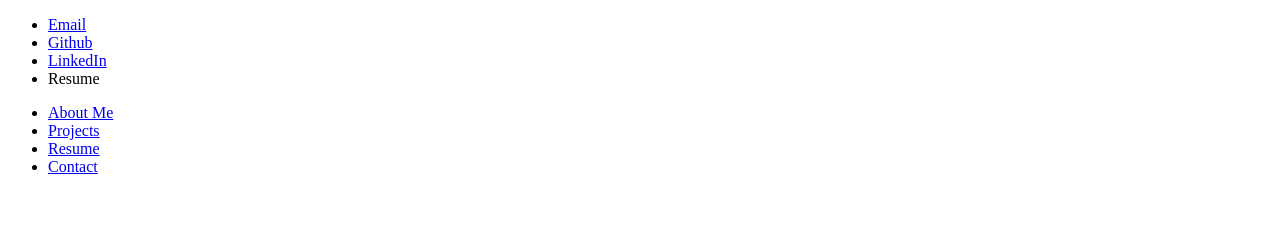
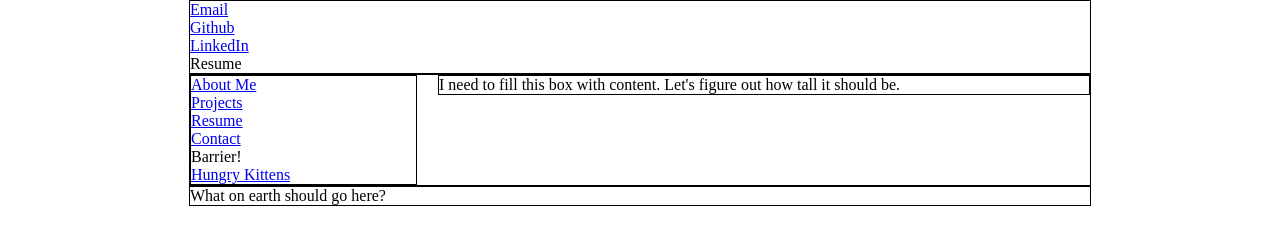
Before and after one commit to skmichaelson/look-ma-no-rails, a plain HTML site: page index.html in a window 1280 px wide. Drawn offline with nearby package versions, Linux system fonts and the light colour scheme.

Commit message:
Add inline styling and text to website sections

```diff
--- a/index.html
+++ b/index.html
@@ -13,6 +13,20 @@
 </head>
 
 <body class="group">
+	<style>
+		header {
+			border: 1px solid black;
+			width: 900px;
+			margin: 0px auto;
+		}
+
+		main {
+			border: 1px solid black;
+			width: 900px;
+			margin: 0px auto;
+		}
+	</style>
+
 	<header>
 		<ul class="group">
 			<li><a href="mailto:Sarah.Michaelson@gmail.com">Email</a></li>
@@ -22,21 +36,52 @@
 		</ul>
 	</header>
 
-	<main>
+	<main class="group">
+
+	<style>
+		#sidebar {
+			float: left;
+			border: 1px solid black;
+			width: 225px;
+		}
+
+		#current-view {
+			float: right;
+			border: 1px solid black;
+			width: 650px;
+		}
+	</style>
+
 		<section id="sidebar">
 			<ul class="group">
 		        <li><a href="#about_me">About Me</a></li>
 		        <li><a href="#projects">Projects</a></li>
 		        <li><a href="#resume">Resume</a></li>
 		        <li><a href="#contact">Contact</a></li>
+		    </ul>
+
+		    Barrier!
+
+		    <ul>
+		        <li><a href="https://www.facebook.com/photo.php?v=10151698646527772&l=435513257477332154">Hungry Kittens</a></li>
       		</ul>
 		</section>
 
 		<section id="current-view">
+			I need to fill this box with content. Let's figure out how tall it should be.
 		</section>
 	</main>
 
+	<style>
+		footer {
+			border: 1px solid black;
+			width: 900px;
+			margin: 0px auto;
+		}
+	</style>
+
 	<footer>
+		What on earth should go here?
 	</footer>
 </body>
 </html>
--- a/stylesheets/manifest.css
+++ b/stylesheets/manifest.css
@@ -1,5 +1,38 @@
-.group {
-	content="";
+/* Resets */
+
+html, body, header, footer, section, article, div,
+strong, a, img, p, h1, h2, h3, time, ul, li, small {
+  margin: 0;
+  padding: 0;
+  border: 0;
+  font-size: 100%;
+  font: inherit;
+  vertical-align: baseline;
+}
+
+button {
+    -webkit-appearance: none;
+    display: inline;
+    box-sizing: content-box;
+    margin: 0;
+    padding: 0;
+    border: 0;
+    outline: 0;
+    width: auto;
+    font: inherit;
+    vertical-align: baseline;
+    background: transparent;
+    color: inherit;
+  }
+
+li {
+	list-style-type: none;
+}
+
+/* General */
+
+.group:after {
+	content: "";
 	display: block;
 	clear: both;
 }
```
